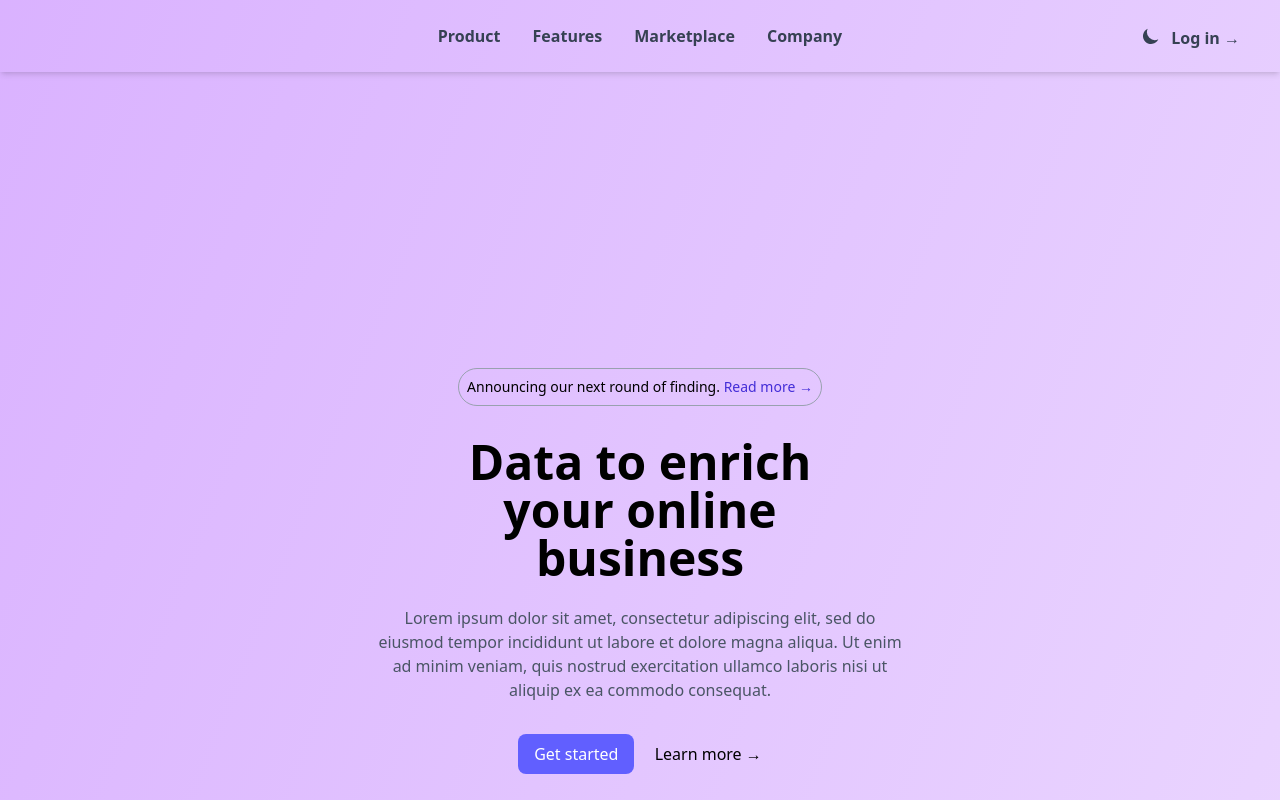
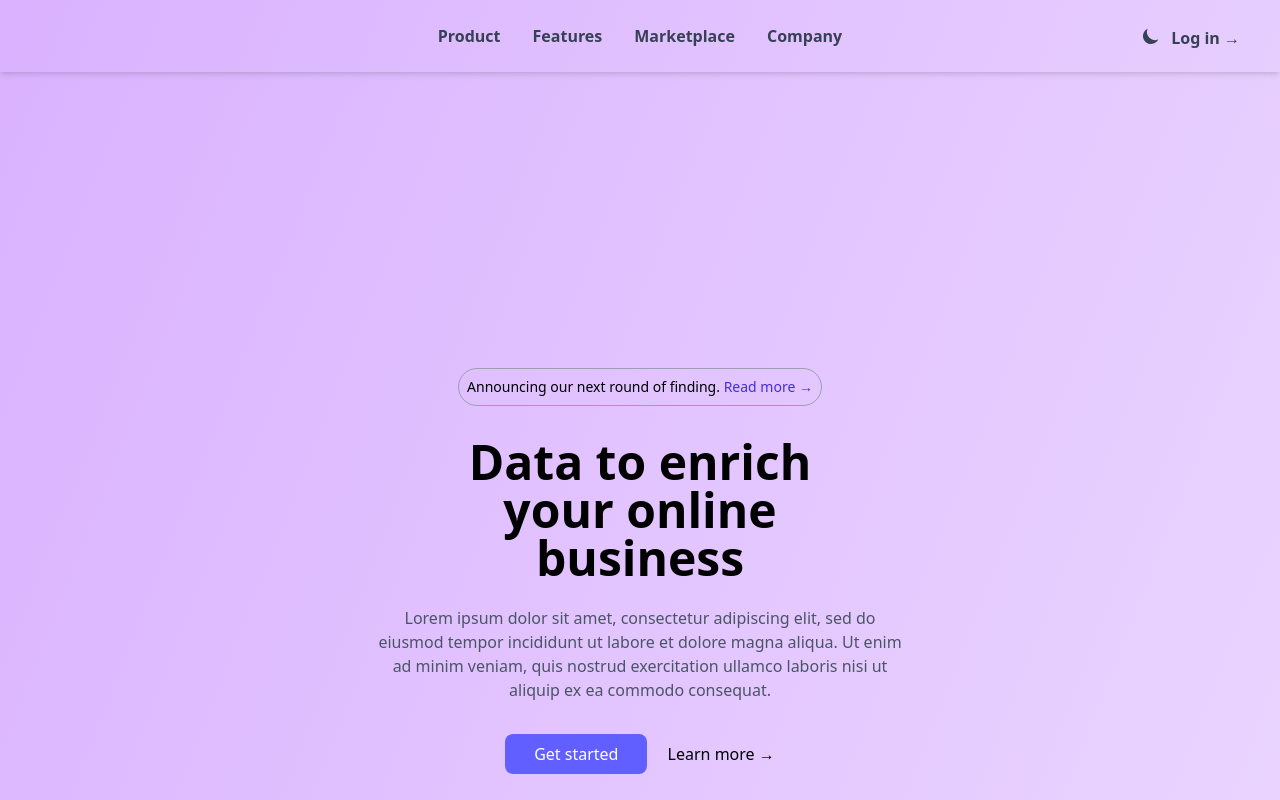
Before and after one commit to NourelhudaAshraf/Tailwind-Responsive-Web-Project, a website: page index.html in a window 1280 px wide. Shown: the top 800 px of the page. Drawn offline with Linux system fonts and the light colour scheme.

Commit message:
Update index.html

```diff
--- a/index.html
+++ b/index.html
@@ -75,8 +75,8 @@
       </p>
 
       <div class="mt-8 space-x-4 w-6/12 md:w-6/12 lg:w-4/12 m-auto">
-        <button class="bg-indigo-500 text-white px-4 py-2 rounded-lg">Get started</button>
-        <a href="#" class="text-black dark:text-white">Learn more →</a>
+        <button class="bg-indigo-500 text-white px-4 py-2 rounded-lg w-6/12 md:w-4/12">Get started</button>
+        <a href="#" class="text-black dark:text-white w-6/12">Learn more →</a>
       </div>
     </div>
 
```
